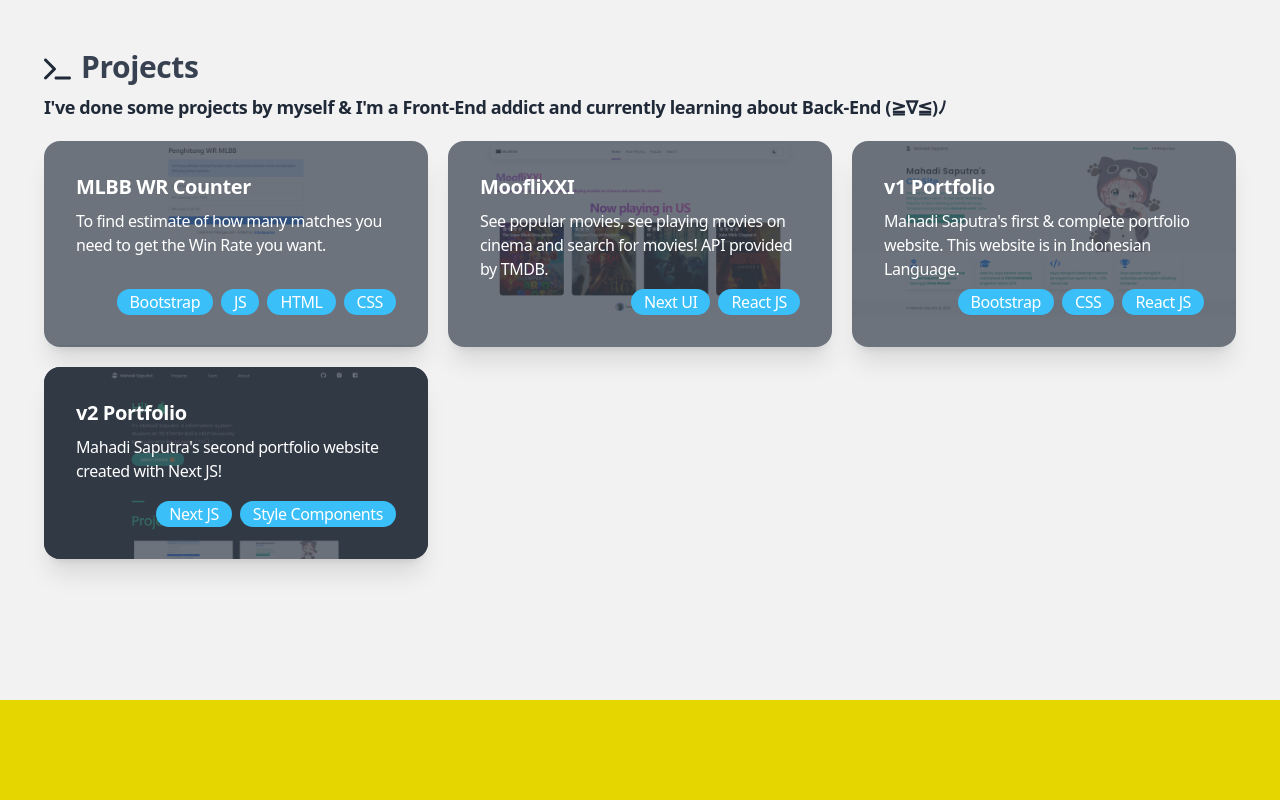
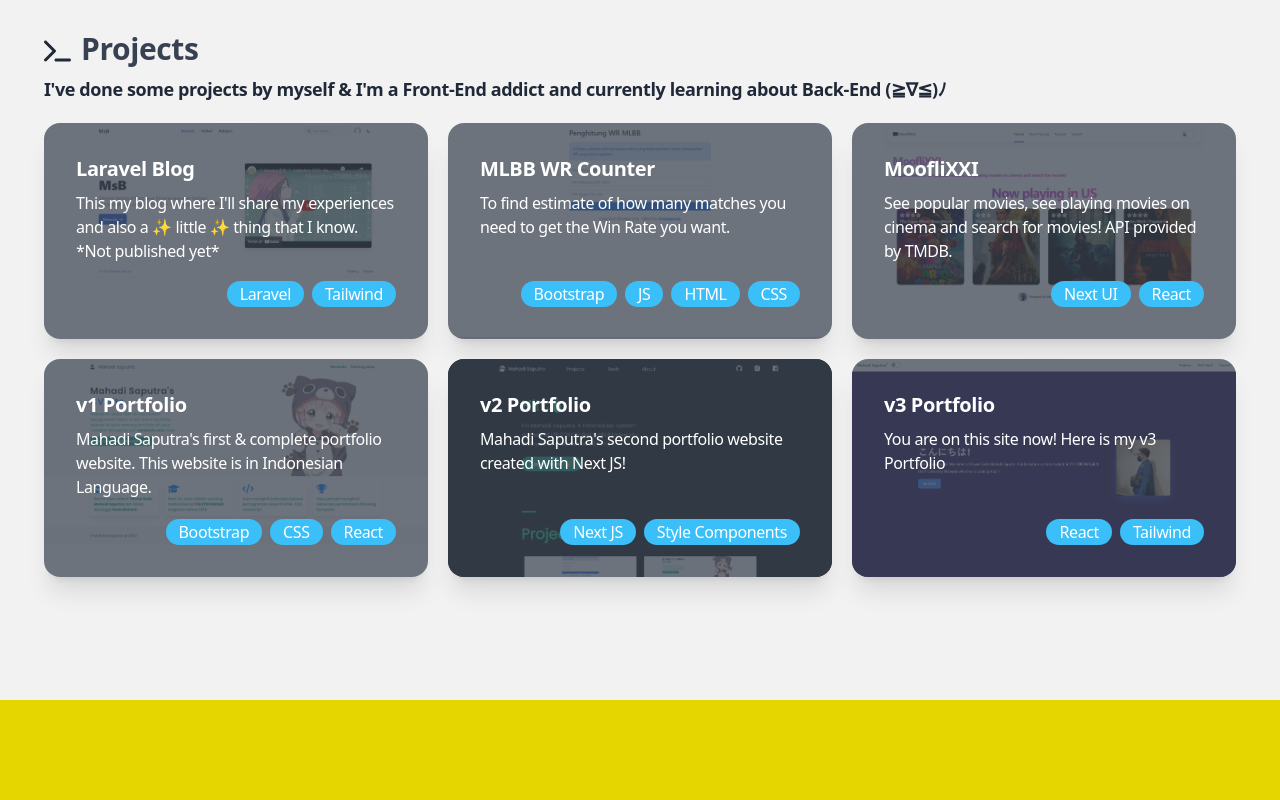
Before and after one commit to dodepersie/vite-portfolio, a React (Vite) app: page / in a window 1280 px wide. Shown: the part 900-1700 px from the top of the page. Built offline with nearby package versions, Linux system fonts and the light colour scheme; no server answers.

Commit message:
+Add Projects

```diff
--- a/src/components/Projects/main.projects.jsx
+++ b/src/components/Projects/main.projects.jsx
@@ -21,7 +21,7 @@
                         </p>
 
                         <div className="grid grid-rows-1 lg:grid-rows-1 grid-flex-cols lg:grid-cols-3 gap-5">
-                            {projects.map(( { title, description, image, tags, visit }, index) => (
+                                {projects.sort((a, b) => a.title.localeCompare(b.title)).map(( { title, description, image, tags, visit }, index) => (
                                 <div data-aos="fade-up" className="card w-68 lg:w-96 shadow-xl image-full" key={index}>
                                     <figure>
                                         <img src={image} alt={title} />
--- a/src/constants/main.constants.jsx
+++ b/src/constants/main.constants.jsx
@@ -4,9 +4,11 @@
 import p2 from './../assets/projects/2.png' // MLBB WR Counter
 import p3 from './../assets/projects/3.png' // v1 Portfolio
 import p4 from './../assets/projects/4.png' // v2 Portfolio
+import p5 from './../assets/projects/5.png' // Laravel BLog
+import p6 from './../assets/projects/6.png' // v3 Portfolio
 
 export const techStack = [
-    {'logo': faHashtag, 'name': 'frame_work', dec: 'Bootstrap, Laravel, mySQL, Next JS, React JS, Tailwind, Vite+React'},
+    {'logo': faHashtag, 'name': 'frame_work', dec: 'Bootstrap, Laravel, mySQL, Next JS, React, Tailwind'},
     {'logo': faUsers, 'name': 'team_work', dec: 'Can collaborate with friends and also using GitHub'},
     {'logo': faCode, 'name': 'web_dev', dec: 'CSS, HTML, PHP, Web Deployment & WordPress'},
 ];
@@ -26,7 +28,7 @@
       title: 'MoofliXXI',
       description: "See popular movies, see playing movies on cinema and search for movies! API provided by TMDB.",
       image: p1,
-      tags: ['Next UI', 'React JS'],
+      tags: ['Next UI', 'React'],
       source: 'https://github.com/dodepersie/movie-api-by-tmdb',
       visit: 'http://movie-api-by-tmdb.vercel.app/',
     },
@@ -35,7 +37,7 @@
       title: 'v1 Portfolio',
       description: "Mahadi Saputra'\s first & complete portfolio website. This website is in Indonesian Language.",
       image: p3,
-      tags: ['Bootstrap', 'CSS', 'React JS'],
+      tags: ['Bootstrap', 'CSS', 'React'],
       source: 'https://github.com/dodepersie/landing',
       visit: 'https://v1.mahadisaputra.my.id/',
     },
@@ -48,4 +50,22 @@
       source: 'https://github.com/dodepersie/nextjs-portofolio',
       visit: 'https://v2.mahadisaputra.my.id/',
     },
+    {
+      id: 5,
+      title: 'Laravel Blog',
+      description: "This my blog where I'll share my experiences and also a ✨ little ✨ thing that I know. *Not published yet*",
+        image: p5,
+        tags: ['Laravel', 'Tailwind'],
+      source: 'https://github.com/dodepersie',
+      visit: 'http://blog.mahadisaputra.my.id/',
+    },
+    {
+      id: 6,
+      title: 'v3 Portfolio',
+      description: "You are on this site now! Here is my v3 Portfolio",
+        image: p6,
+        tags: ['React', 'Tailwind'],
+      source: 'https://github.com/dodepersie/vite-portfolio',
+      visit: '/',
+    },
 ];
```
Also changed, not shown: src/assets/projects/5.png (added), src/assets/projects/6.png (added).
